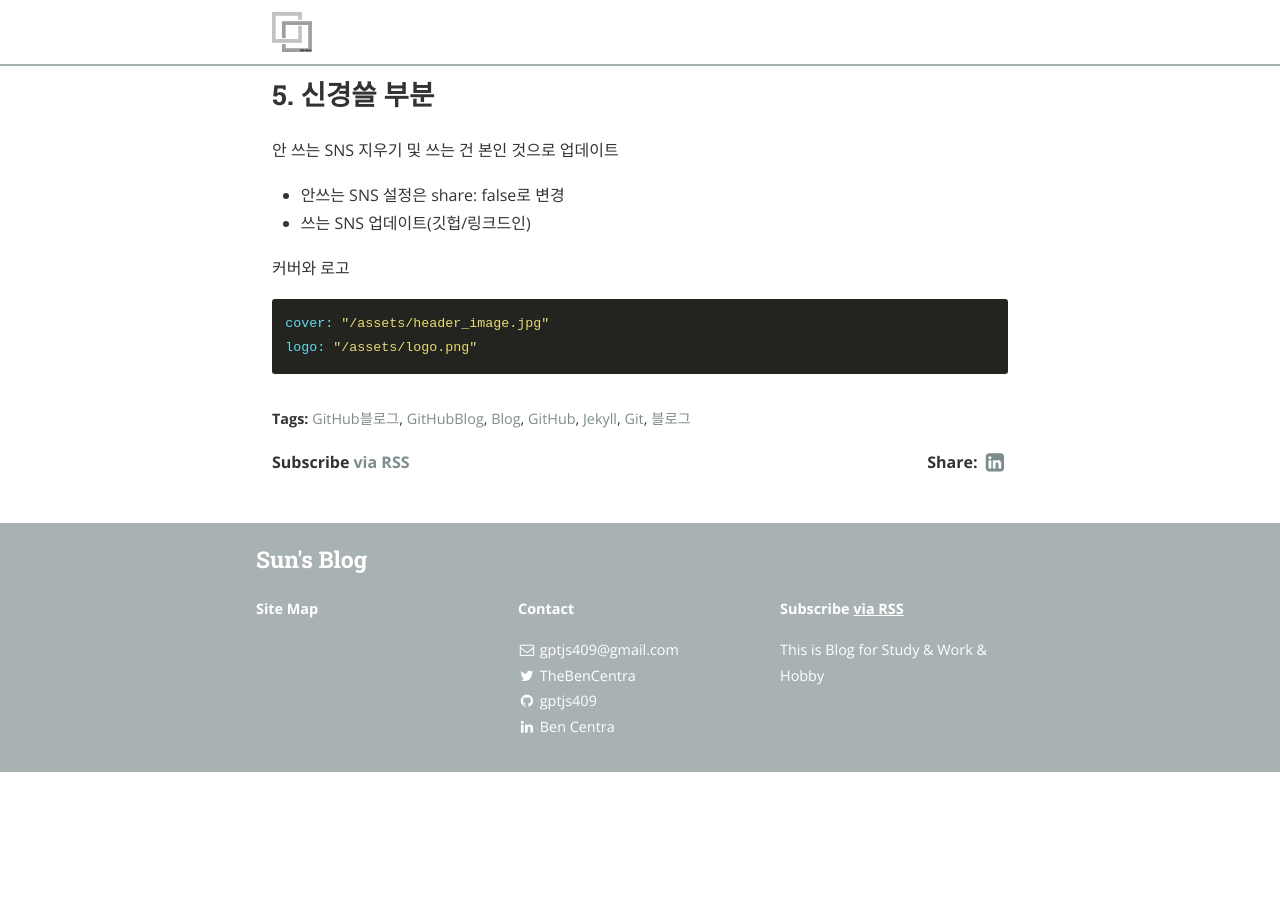
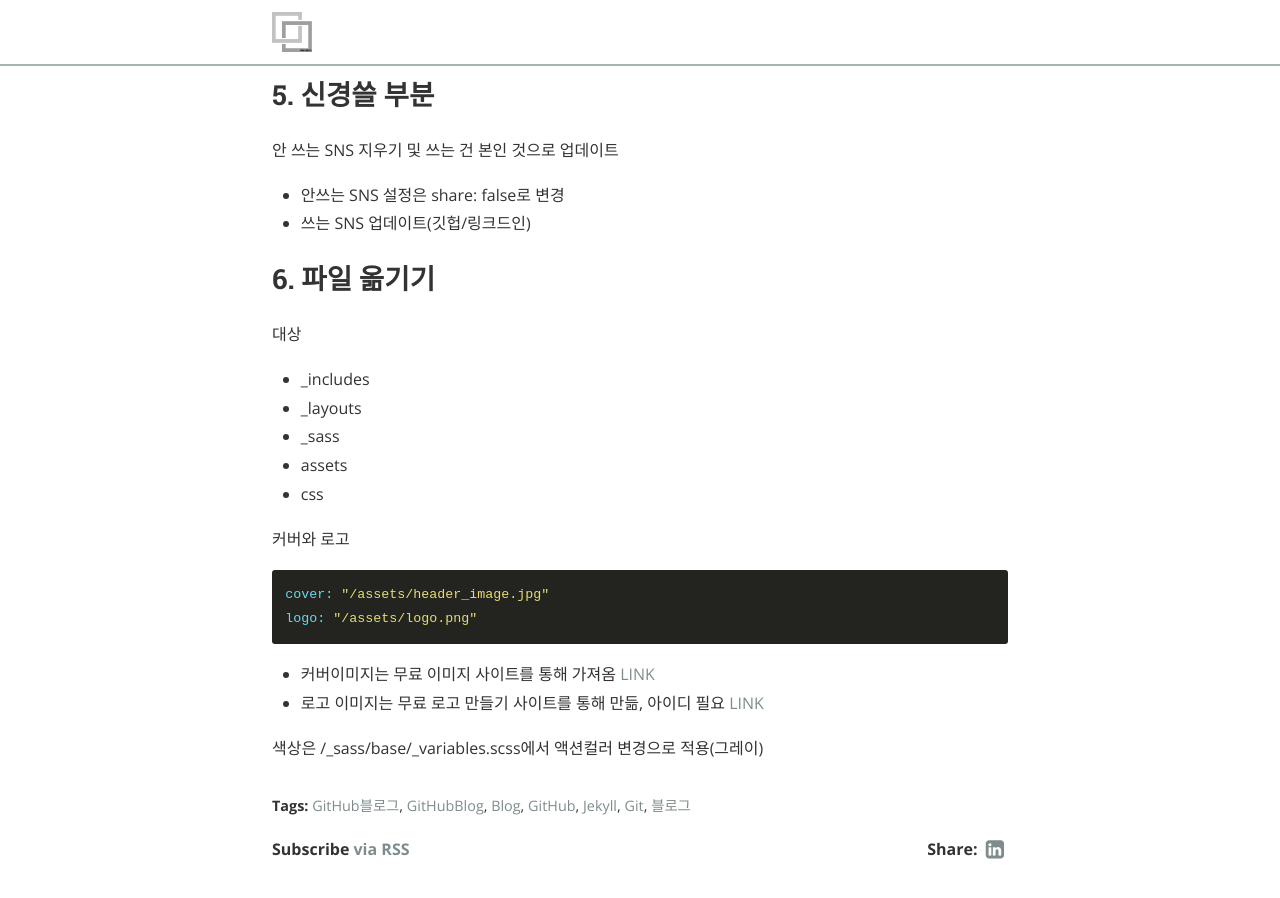
Before and after one commit to gptjs409/gptjs409.github.io, a Jekyll site: the page built from _posts/git/2019-10-11-theme-change.md, in a window 1280 px wide and 900 px high, scrolled down 2609 px. Built offline with Jekyll 4.4.1, drawn with Linux system fonts in a browser that asks for light colours; nearby versions of some CDN libraries; our own code applies the rules of GitHub Pages for plain Markdown files; before the commit the page ends 3381 px from its top, so only the background shows below that.

Commit message:
#1 2019-10-11-theme-change.md update

````diff
--- a/_posts/git/2019-10-11-theme-change.md
+++ b/_posts/git/2019-10-11-theme-change.md
@@ -106,8 +106,20 @@ index.html
 - 안쓰는 SNS 설정은 share: false로 변경
 - 쓰는 SNS 업데이트(깃헙/링크드인)
 
+## 6. 파일 옮기기
+대상
+- \_includes
+- \_layouts
+- \_sass
+- assets
+- css
+
 커버와 로고
 ```
 cover: "/assets/header_image.jpg"
 logo: "/assets/logo.png"
 ```
+- 커버이미지는 무료 이미지 사이트를 통해 가져옴 [LINK](https://pixabay.com/ko/photos/%EA%B3%A0%EC%96%91%EC%9D%B4-%EB%8B%AC%EC%BD%A4%ED%95%9C-%EA%B7%80%EC%97%AC%EC%9A%B4-%EC%88%99%EC%B7%A8-4436152/)
+- 로고 이미지는 무료 로고 만들기 사이트를 통해 만듦, 아이디 필요 [LINK](https://www.miricanvas.com/design)
+
+색상은 /\_sass/base/\_variables.scss에서 액션컬러 변경으로 적용(그레이)
````
